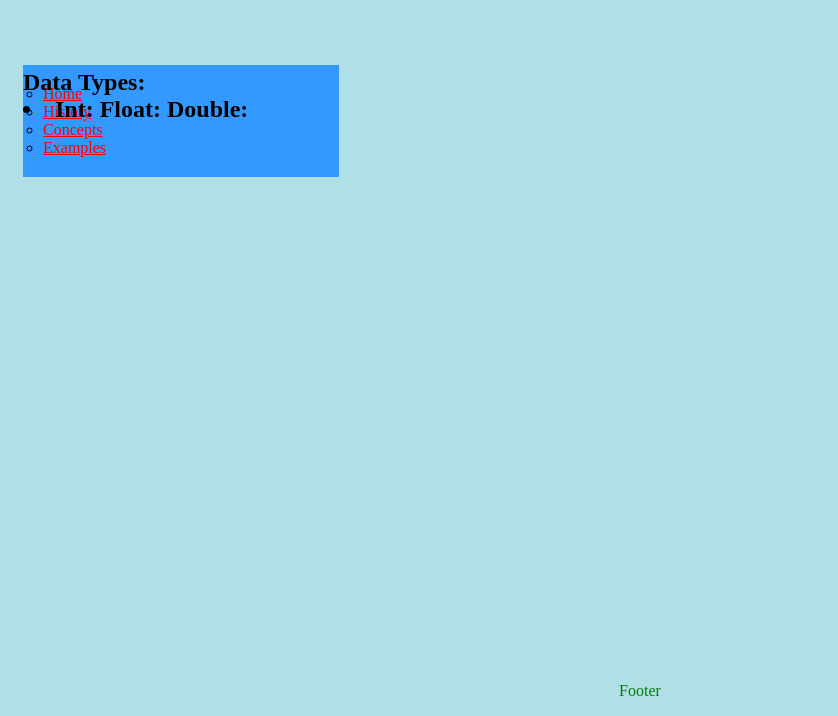
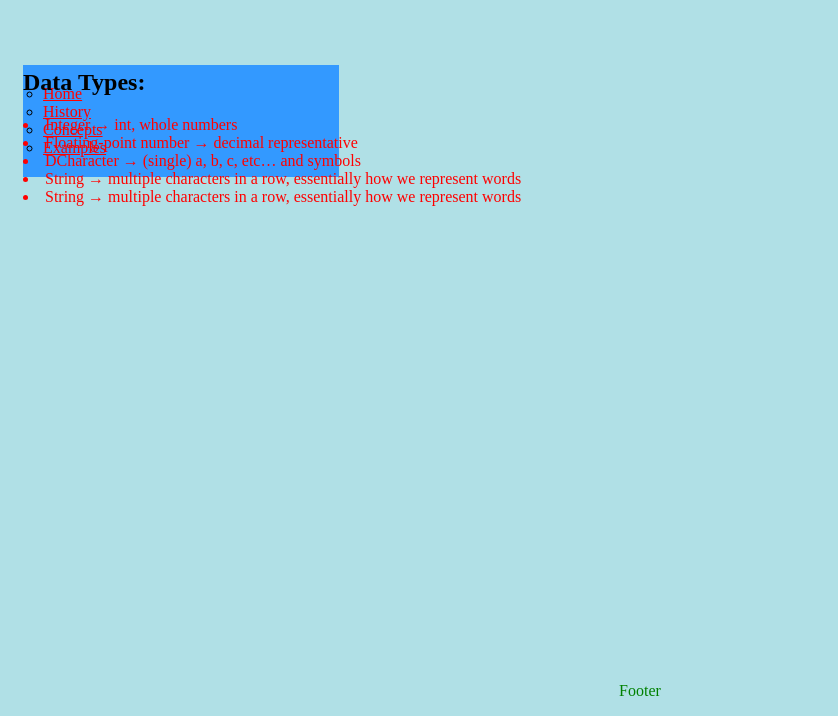
Before and after one commit to wyntermindnich/SeniorProject.github.io, a plain HTML site: page three.html in a window 1280 px wide. Shown: the part 84-800 px from the top of the page, without its empty margins (0-838 px from the left). Drawn offline with Linux system fonts and the light colour scheme.

Commit message:
Update three.html

```diff
--- a/three.html
+++ b/three.html
@@ -26,12 +26,12 @@
 
 		<!--content of page-->
 		<div class="main">
-		  <h2>
-		  Data Types:
-			  <li>
-			   Int: Float: Double:
-			  </li>
-		  </h2>
+		  <h2> Data Types: </h2>
+			  <li> Integer → int, whole numbers </li>
+			  <li> Floating-point number → decimal representative </li>
+			  <li> DCharacter → (single) a, b, c, etc…  and symbols </li>
+			  <li> String → multiple characters in a row, essentially how we represent words </li>
+			  <li> String → multiple characters in a row, essentially how we represent words  </li>
 		</div>
 
 		<!--footer-->
```
